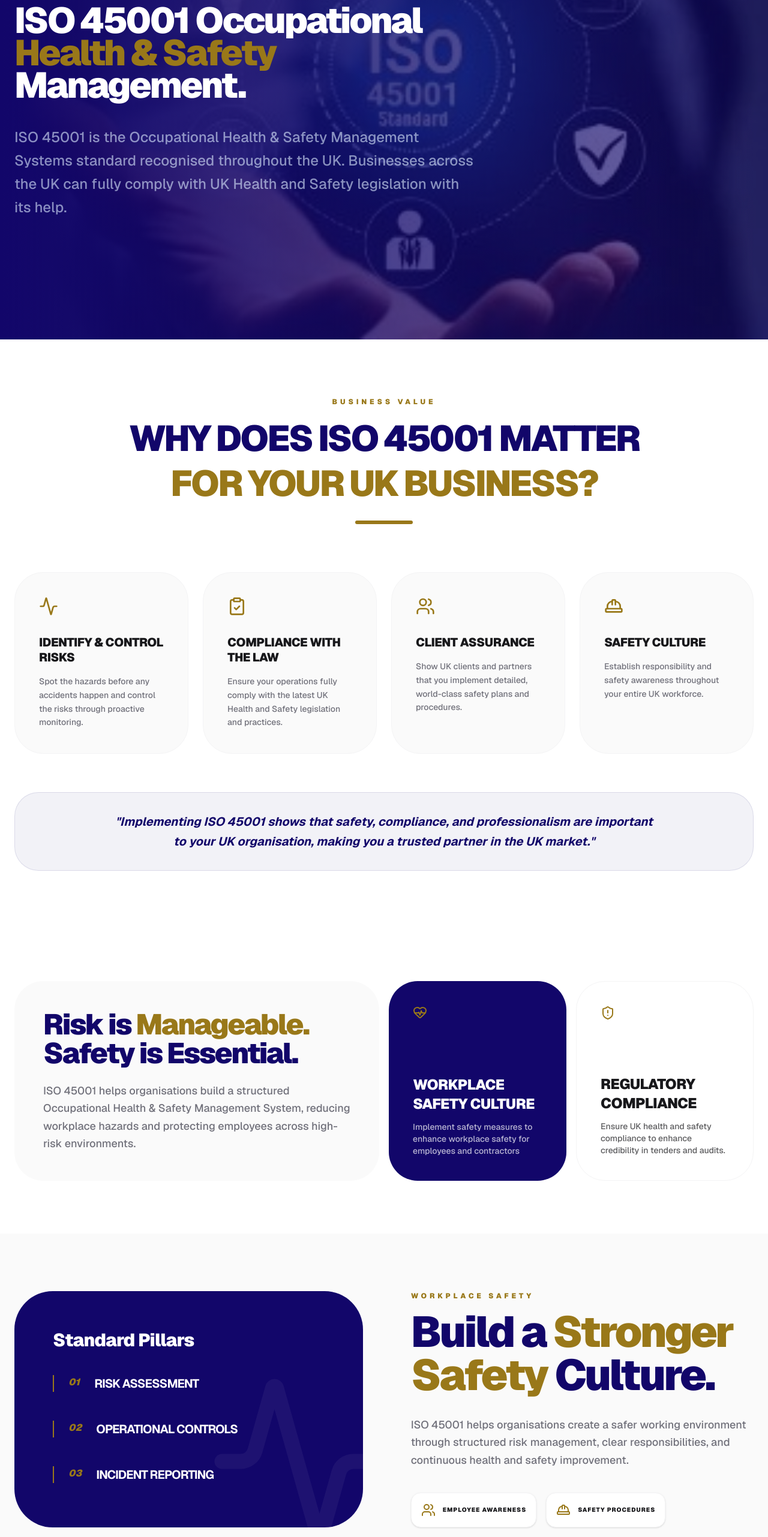
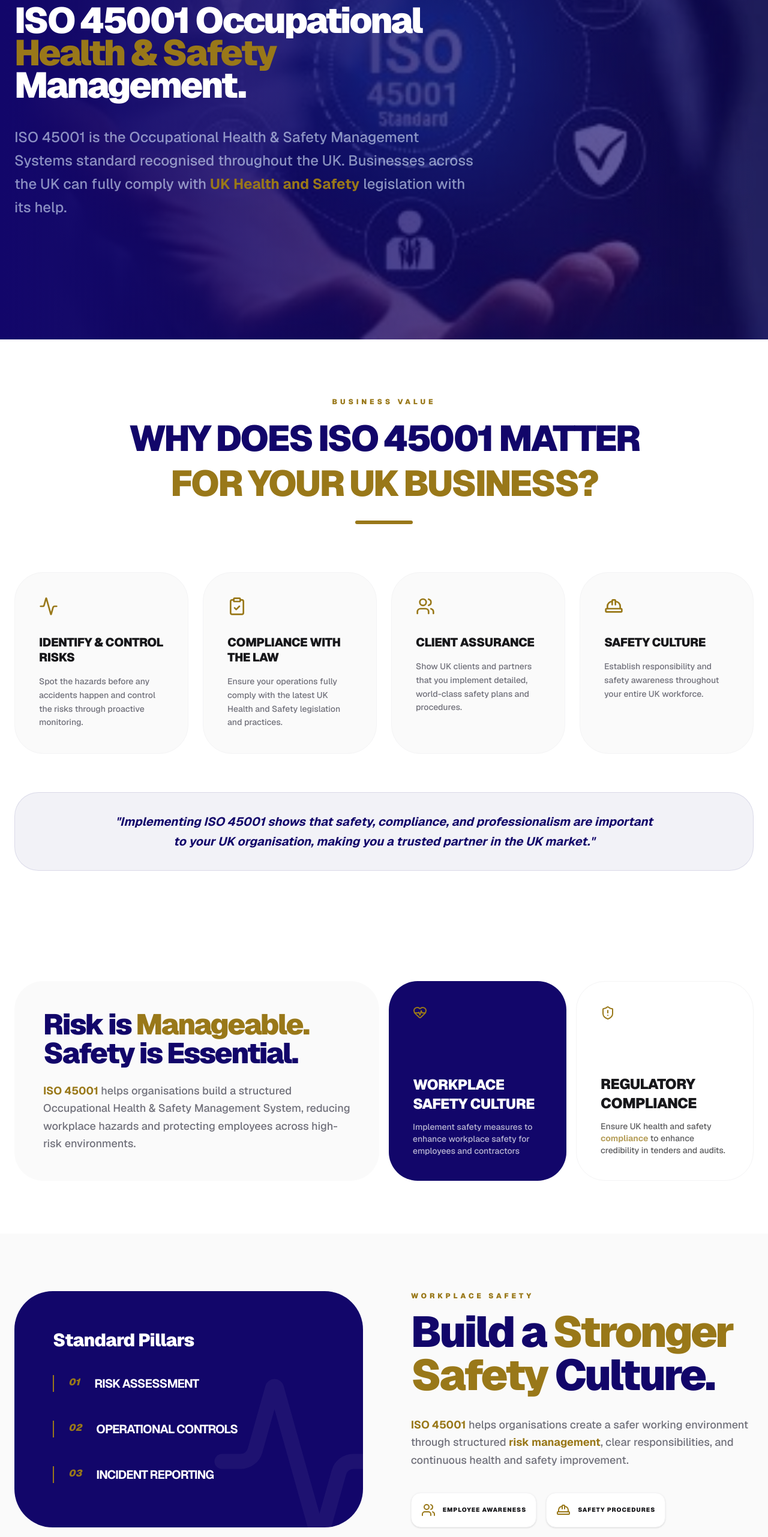
Before and after one commit to bizgrowholdings50-ctrl/Bizgrow-Holdings, a Next.js app: page /our-services/iso-45001 in a window 1280 px wide. Shown: the part 234-2797 px from the top of the page at 60% size. Built offline with nearby package versions, Linux system fonts and the light colour scheme.

Commit message:
Add the internal linking and onpage seo of iso-45001 page

```diff
--- a/app/our-services/iso-45001/page.jsx
+++ b/app/our-services/iso-45001/page.jsx
@@ -10,6 +10,7 @@ import {
   ClipboardCheck,
   HeartPulse,
 } from "lucide-react";
+import Link from "next/link";
 
 export const metadata = {
   title: "ISO 45001 Certification UK | Health & Safety Compliance",
@@ -50,7 +51,7 @@ const ISO45001Page = () => {
               <p className="mt-10 text-blue-100/60 text-xl md:text-2xl leading-relaxed font-medium">
                 ISO 45001 is the Occupational Health & Safety Management Systems
                 standard recognised throughout the UK. Businesses across the UK
-                can fully comply with UK Health and Safety legislation with its
+                can fully comply with <Link href="https://bizgrow-holdings.com/key-components-of-health-and-safety-policy/" className="text-[#997819] font-bold">UK Health and Safety</Link> legislation with its
                 help.
               </p>
             </FadeIn>
@@ -144,7 +145,7 @@ const ISO45001Page = () => {
                 Safety is Essential.
               </h2>
               <p className="text-zinc-500 font-medium text-lg leading-relaxed">
-                ISO 45001 helps organisations build a structured Occupational
+                <Link href="https://bizgrow-holdings.com/is-iso-45001-the-essential-solution-for-safety-and-compliance/" className="text-[#997819] font-bold">ISO 45001</Link> helps organisations build a structured Occupational
                 Health & Safety Management System, reducing workplace hazards
                 and protecting employees across high-risk environments.
               </p>
@@ -158,7 +159,7 @@ const ISO45001Page = () => {
               },
               {
                 t: "REGULATORY COMPLIANCE",
-                d: "Ensure UK health and safety compliance to enhance credibility in tenders and audits.",
+                d: <>Ensure UK health and safety <Link href="https://bizgrow-holdings.com/compliance-consultancies/" className="text-[#997819] font-bold">compliance</Link> to enhance credibility in tenders and audits.</>,
                 icon: <ShieldAlert />,
                 bg: "bg-white border border-zinc-100",
               },
@@ -223,8 +224,8 @@ const ISO45001Page = () => {
                 Culture.
               </h2>
               <p className="text-zinc-500 font-medium text-lg leading-relaxed mb-10">
-                ISO 45001 helps organisations create a safer working environment
-                through structured risk management, clear responsibilities, and
+                <Link href="https://bizgrow-holdings.com/could-iso-45001-enhance-workplace-safety-and-compliance/" className="text-[#997819] font-bold">ISO 45001</Link> helps organisations create a safer working environment
+                through structured <Link href="https://bizgrow-holdings.com/what-does-rams-stand-for/" className="text-[#997819] font-bold">risk management</Link>, clear responsibilities, and
                 continuous health and safety improvement.
               </p>
               <div className="flex gap-4">
@@ -254,7 +255,7 @@ const ISO45001Page = () => {
             <br /> Certification Process:
           </h2>
           <p className="text-center mb-10 mt-2 ">
-            BizGrow Holdings delivers a step-by-step avenue for UK organisations
+            <Link href="https://bizgrow-holdings.com/" className="text-[#997819] font-bold">BizGrow Holdings</Link> delivers a step-by-step avenue for UK organisations
             wishing to achieve ISO 45001 certification:
           </p>
           <div className="relative">
@@ -419,12 +420,14 @@ const ISO45001Page = () => {
 
               <div className="flex flex-col sm:flex-row gap-4 w-full justify-center items-center mt-4">
                 <FadeIn direction="up" delay={0.2}>
+                  <Link href="/contact-us">
                   <button className="relative group/btn overflow-hidden w-full sm:w-64 bg-[#997819] text-white px-8 py-5 rounded-2xl font-black uppercase tracking-[0.25em] text-[10px] transition-all duration-500 hover:shadow-[0_20px_40px_rgba(153,120,25,0.4)]">
                     <span className="relative z-10 group-hover/btn:text-[#12066a] transition-colors duration-500">
                       Contact Us
                     </span>
                     <div className="absolute inset-0 bg-white translate-y-full group-hover/btn:translate-y-0 transition-transform duration-500 ease-out z-0" />
                   </button>
+                  </Link>
                 </FadeIn>
               </div>
             </div>
--- a/app/terms-and-conditions/page.jsx
+++ b/app/terms-and-conditions/page.jsx
@@ -104,7 +104,7 @@ const TermsConditions = () => {
 
               {/* 03-05. Other Sections */}
               {[
-                { title: "Intellectual Property", content: "All content, graphics, logos, images, text, and designs on this website are the intellectual property of BizGrow Holdings Ltd. Unauthorized reproduction is strictly prohibited." },
+                { title: "Intellectual Property", content: "All content, graphics, logos, images, text, and designs on this website are the intellectual property of BizGrow Holdings Ltd. Unauthorised reproduction is strictly prohibited." },
                 { title: "User Conduct", content: "Users shall not transmit harmful material or interfere with website security. Violations result in legal action or termination of access." },
                 { title: "Privacy & Data Protection", content: "We do not share personal information without consent. Data is used solely for service delivery and compliance as per our Privacy Policy." }
               ].map((item, idx) => (
```
